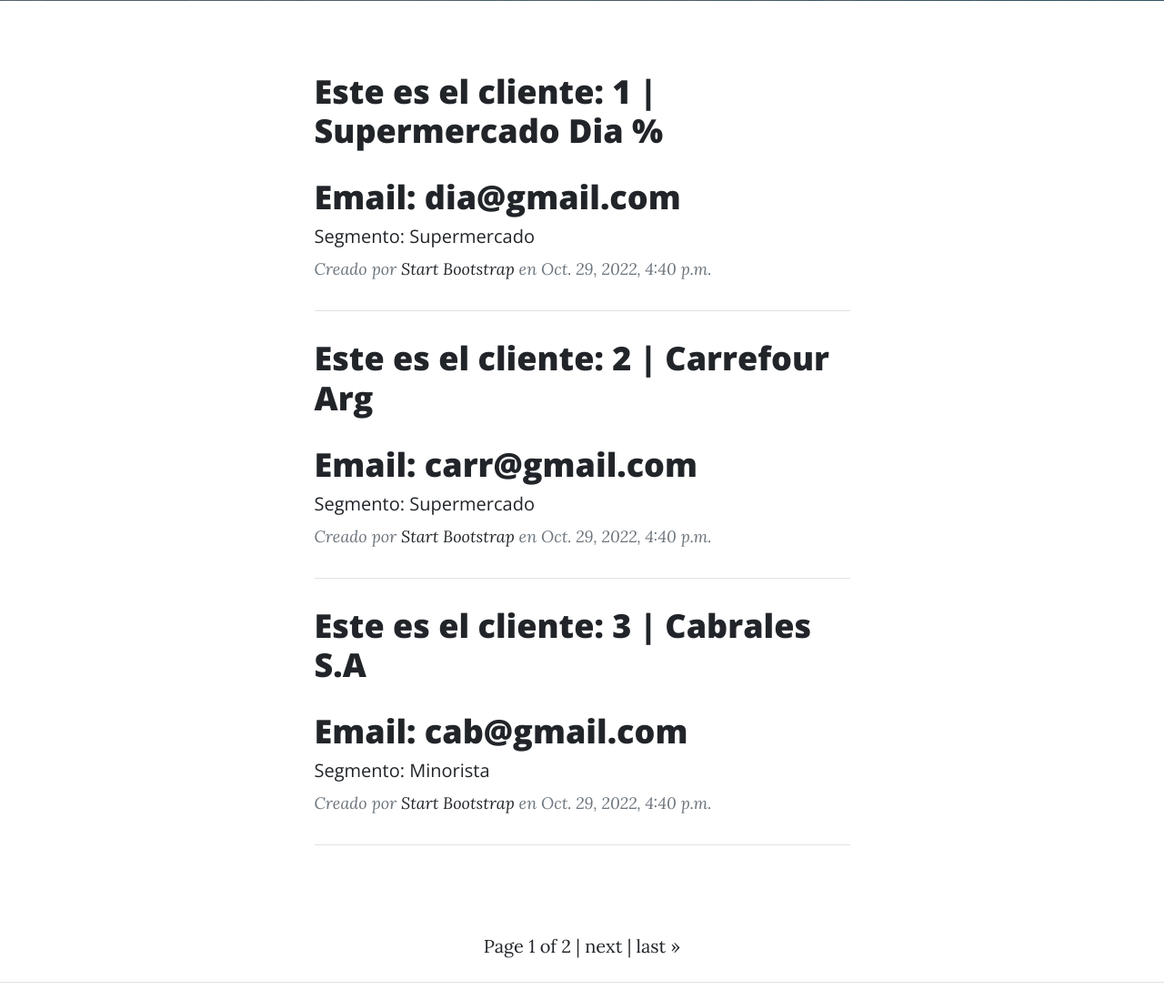
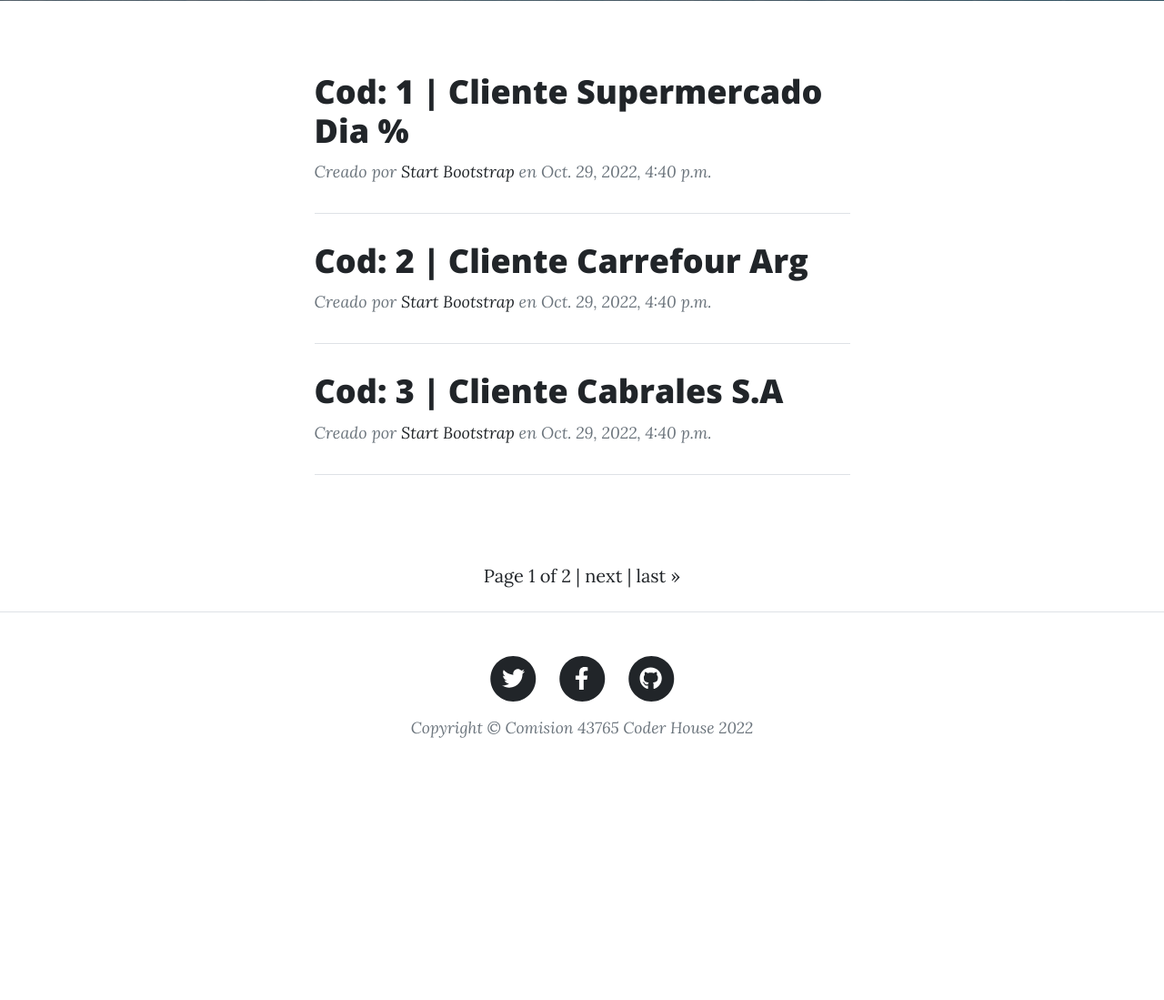
Before and after one commit to DiegoGMuro/Python-entrega_final-Diego-Muro, a Django app: page /customer/customers/ in a window 1280 px wide. Shown: the part 344-1443 px from the top of the page at 91% size. After the commit the page ends 1155 px from the top, so only its background shows below. Run offline with Django 4.2, Linux system fonts and the light colour scheme; data comes from the database, SQL or seed files in the repository; some libraries are stand-ins or nearby versions.

Commit message:
Fix Links Crud

```diff
--- a/tp_final/customer/templates/customer/customer_list.html
+++ b/tp_final/customer/templates/customer/customer_list.html
@@ -27,9 +27,7 @@
         <!-- Post preview-->
         <div class="post-preview">
             <a href="{% url 'customer:customer-detail' customer.id %}">
-                <h3 class="post-title">Este es el cliente: {{ customer.code }} | {{ customer.name }}</h3>
-                <h5 class="post-title">Email: {{ customer.email }}</h5>
-                <h5 class="post-subtitle"> Segmento: {{ customer.segment }}</h5>
+                <h6 class="post-title"> Cod: {{ customer.code }} | Cliente {{ customer.name }}</h6>
             </a>
             <p class="post-meta">
                 Creado por
--- a/tp_final/customer/views.py
+++ b/tp_final/customer/views.py
@@ -27,7 +27,7 @@
     )
 
 
-def create_customer(request):
+def customer_create(request):                        # reemplazo de create_customer por customer_create
     if request.method == "POST":
         customer_form = CustomerForm(request.POST)
         if customer_form.is_valid():
--- a/tp_final/home/templates/home/index.html
+++ b/tp_final/home/templates/home/index.html
@@ -98,8 +98,9 @@
                     {% for customer in customers %}
                         <!-- Post preview-->
                         <div class="post-preview">
-                            <h4 class="post-title">Este es el cliente {{ customer.name }}</h4>
-                            <h6 class="post-subtitle">Que tiene el código: {{ customer.code }}</h6>
+                            <a href="{% url 'customer:customer-detail' customer.id %}">
+                                <h6 class="post-title"> Cod: {{ customer.code }} | Cliente {{ customer.name }}</h6>
+                            </a>
                             <p class="post-meta">
                                 Creado por
                                 <a href="#!">Start Bootstrap</a>
--- a/tp_final/tp_final/urls.py
+++ b/tp_final/tp_final/urls.py
@@ -17,7 +17,8 @@
 from django.urls import path, include
 
 from credit.views import create_credit
-from customer.views import create_customer
+#from customer.views import create_customer
+from customer.views import customer_create
 from payment.views import create_payment
 from product.views import create_product
 
```
